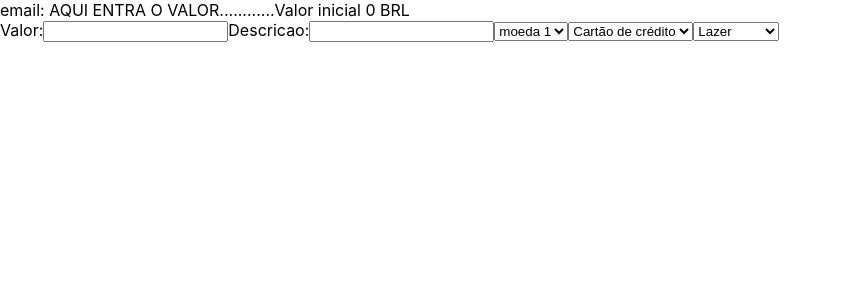
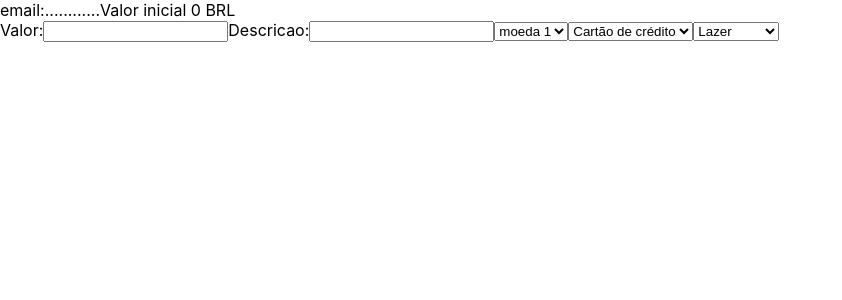
Before and after one commit to cae07/sd-013-a-project-trybewallet, a React (Create React App) app: page /carteira in a window 1280 px wide. Shown: the top 300 px of the page, without its empty margins (0-842 px from the left). Built offline with nearby package versions, Linux system fonts and the light colour scheme.

Commit message:
resolve 4 e 5

```diff
--- a/src/pages/Wallet.js
+++ b/src/pages/Wallet.js
@@ -1,11 +1,17 @@
 import React from 'react';
+import { connect } from 'react-redux';
+import PropTypes from 'prop-types';
 
 class Wallet extends React.Component {
   render() {
+    const { email } = this.props;
     return (
       <div>
         <header>
-          <span data-testid="email-field">email: AQUI ENTRA O VALOR</span>
+          <span data-testid="email-field">
+            email:
+            {email}
+          </span>
           <span data-testid="total-field">............Valor inicial 0</span>
           <span data-testid="header-currency-field"> BRL</span>
         </header>
@@ -45,4 +51,12 @@ class Wallet extends React.Component {
   }
 }
 
-export default Wallet;
+const mapStateToProps = (state) => ({
+  email: state.user.email,
+});
+
+Wallet.propTypes = {
+  email: PropTypes.string.isRequired,
+};
+
+export default connect(mapStateToProps)(Wallet);
```
Also changed, not shown: 1 other file (tests, documents, lock files or other folders).
